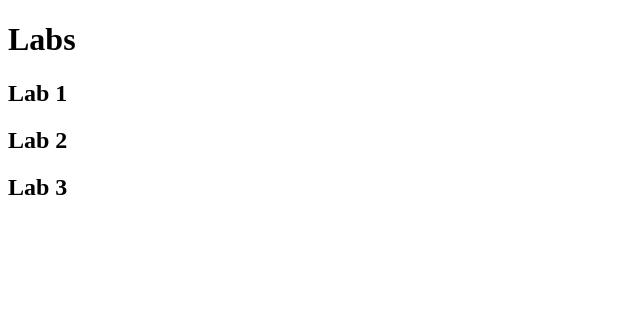
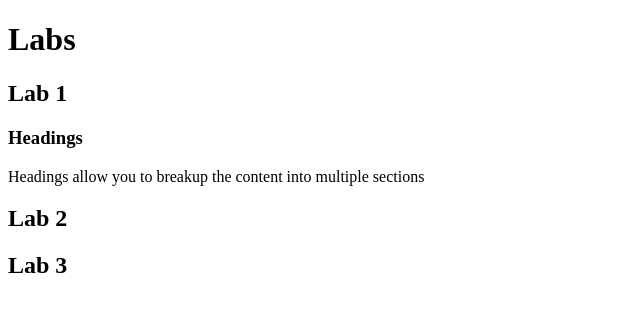
Before and after one commit to misha-tabatabai/kambaz-react-web-app-cs4550-sp25, a React (Vite) app: page / in a window 1280 px wide. Shown: the top 312 px of the page, without its empty margins (0-640 px from the left). Built offline with nearby package versions, Linux system fonts and the light colour scheme.

Commit message:
introducing headings

```diff
--- a/src/Labs/Lab1/index.tsx
+++ b/src/Labs/Lab1/index.tsx
@@ -1,3 +1,8 @@
 export default function Lab1() {
-    return <h2>Lab 1</h2>;
+    return (<div>
+        <h2>Lab 1</h2>
+        <h3>Headings</h3>
+        <p>Headings allow you to breakup the content into multiple sections</p>
+        </div>
+        );
 }
```
